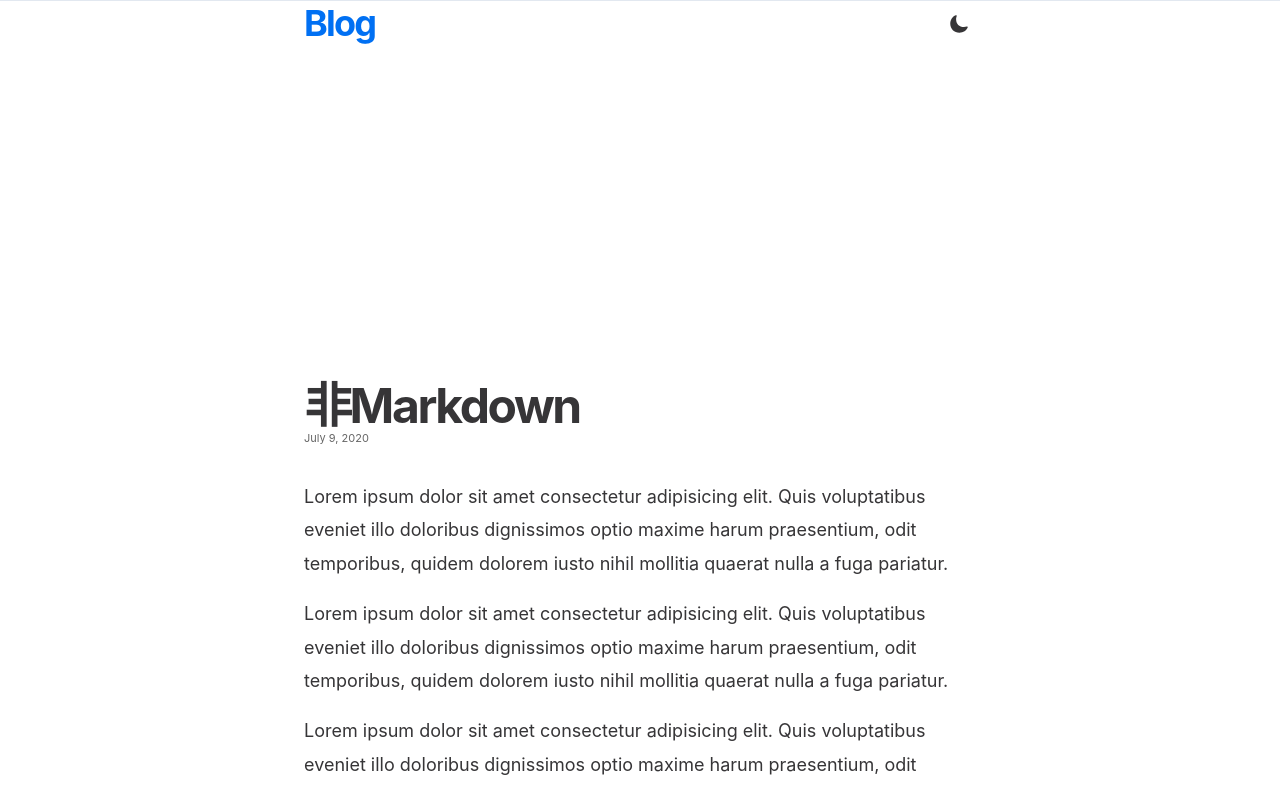
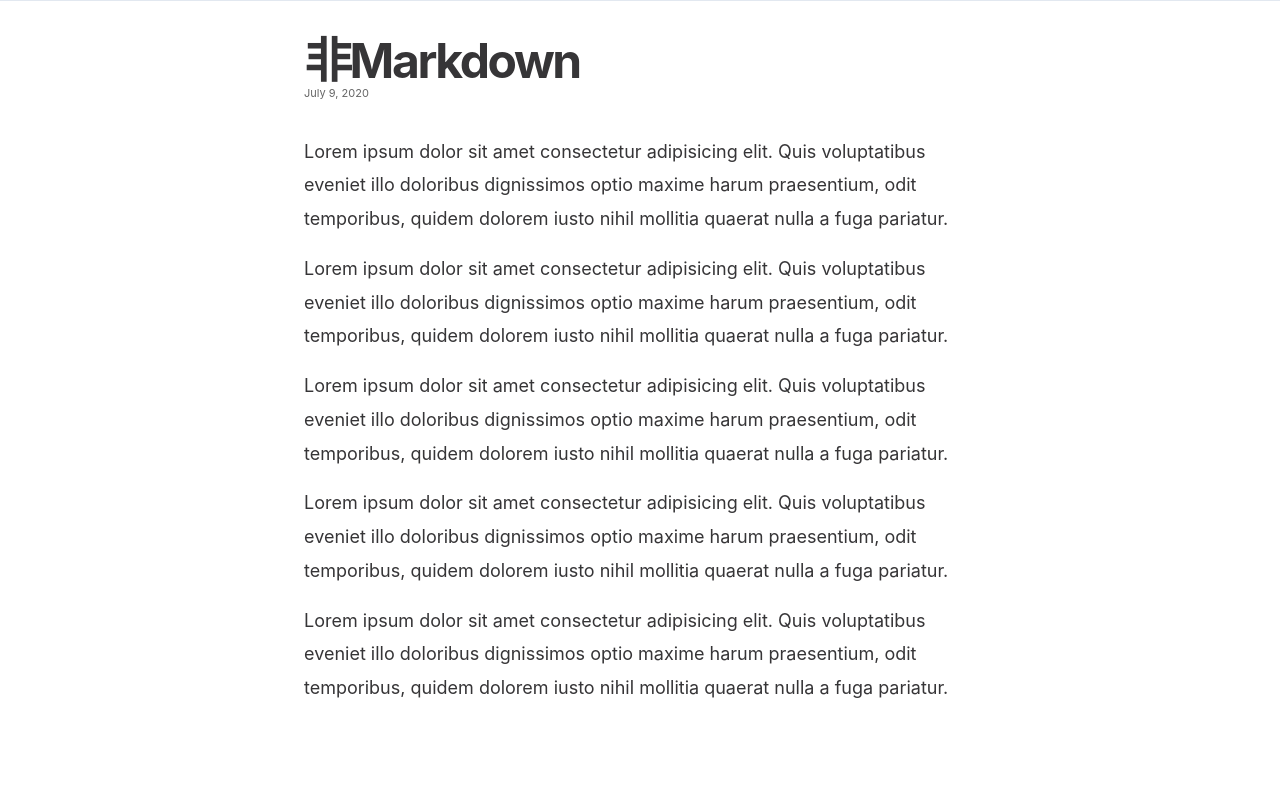
Before and after one commit to Lantianyou/nextjs-blog, a Next.js app: page /non-markdown in a window 1280 px wide. Shown: the top 789 px of the page. Built offline with nearby package versions, Linux system fonts and the light colour scheme.

Commit message:
add post

```diff
--- a/components/layout.tsx
+++ b/components/layout.tsx
@@ -22,7 +22,6 @@ export default function Layout({
         <Meta />
         <div className="min-h-screen">
           <Alert preview={preview} />
-          <HeaderImage />
           <main>{children}</main>
         </div>
         <Footer />
--- a/pages/index.tsx
+++ b/pages/index.tsx
@@ -5,6 +5,7 @@ import Container from '../components/container'
 import { getPostsMetadata } from '../lib/getPosts'
 import HeroPost from 'components/post/hero-post'
 import MorePosts from 'components/post/more-posts'
+import HeaderImage from 'components/header-image'
 
 
 export default function Home({ postMetadata }) {
@@ -15,6 +16,7 @@ export default function Home({ postMetadata }) {
             <Head>
                 <title>{siteTitle}</title>
             </Head>
+            <HeaderImage />
             <Container>
                 {heroPost &&
                     <HeroPost
```
